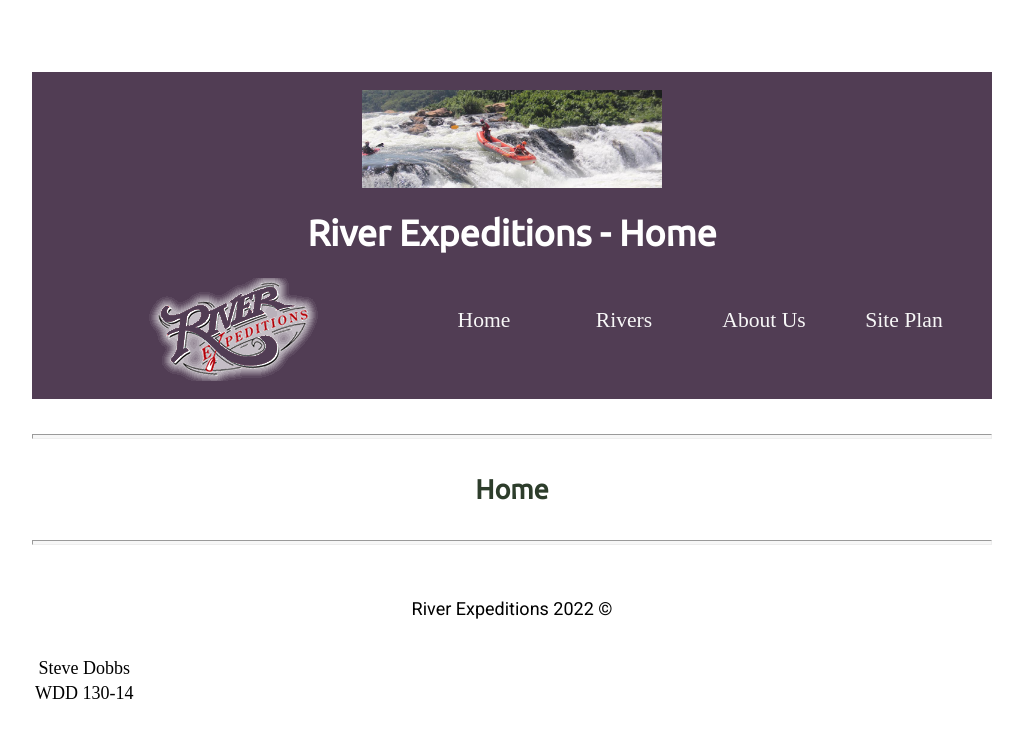
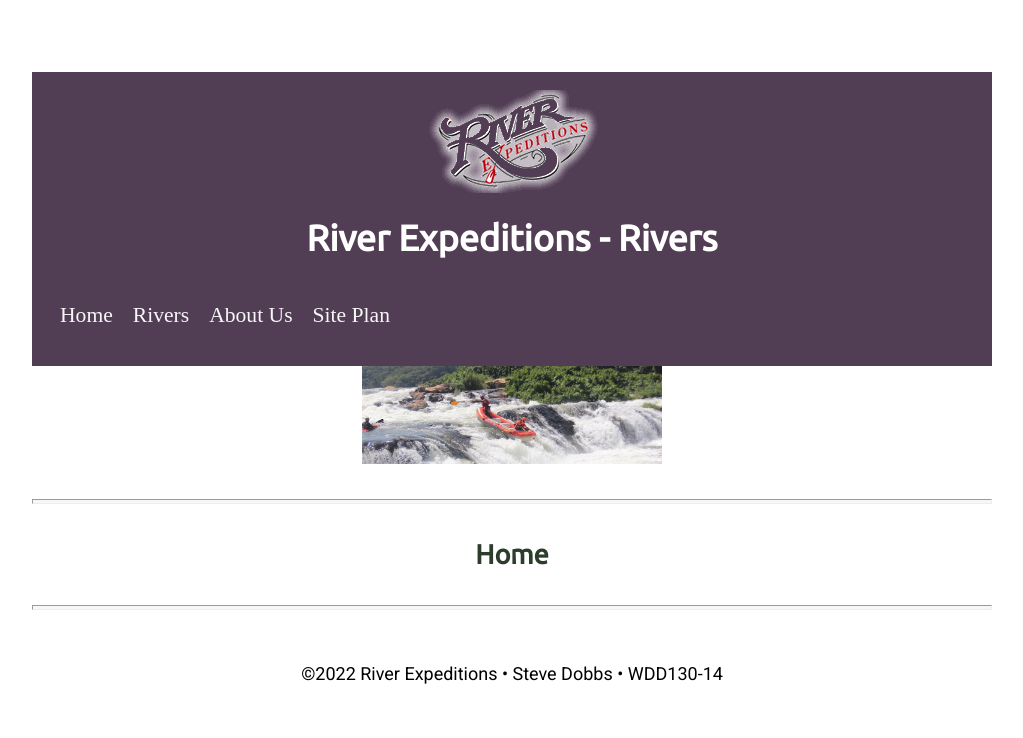
Before and after one commit to stevedobbs2/wdd130, a plain HTML site: page wwr/index.html in a window 1280 px wide. Shown: the whole page, without its empty margins (128-1151 px from the left). Drawn offline with Linux system fonts and the light colour scheme.

Commit message:
Nav Update

```diff
--- a/wwr/index.html
+++ b/wwr/index.html
@@ -8,33 +8,36 @@
 </head>
 
 <body>
+  <div id="content">
     <header>
-    <img src="images/whiterafting7.jpg" alt="Banner Image"/>
-    <h1>River Expeditions - Home</h1>
+      <div class="logo-box">
+        <img src="images/riverexpeditionsmod.png" alt="Logo image" />
+      </div>
+      <h1>River Expeditions - Rivers</h1>
       <nav>
-      <img src="images/riverexpeditionsmod.png" alt="Logo image" />
-      <a href="index.html">Home</a>
-      <a href="rivers.html">Rivers</a>
-      <a href="aboutus.html">About Us</a>
-      <a href="site-plan-rafting.html">Site Plan</a>
+        <li><a href="index.html">Home</a></li>
+        <li><a href="rivers.html">Rivers</a></li>
+        <li><a href="aboutus.html">About Us</a></li>
+        <li><a href="site-plan-rafting.html">Site Plan</a></li>
       </nav>
     </header>
     <main>
+      <div class="banner-box"><img class="banner" src="images/whiterafting7.jpg" alt="Banner Image" /></div>
       <hr />
       <h2>Home</h2>
       <hr />
     </main>
     <footer>
-    <p>River Expeditions 2022 &copy</p>
-    <table>
-      <tr>
-        <td>Steve Dobbs</td>
-      </tr>
-      <tr>
-        <td>WDD 130-14</td>
-      </tr>
-    </table>
+      <p id="info">&copy;2022 River Expeditions • Steve Dobbs • WDD130-14</p>
+
+      <div class="social">
+
+
+
+
+      </div>
     </footer>
+  </div>
 </body>
 
 </html>
```
Also changed, not shown: index.html (+7 -6 lines), wwr/aboutus.html (+19 -16 lines), wwr/rivers.html (+18 -15 lines). Lines whose indentation alone changed are shown as unchanged.
